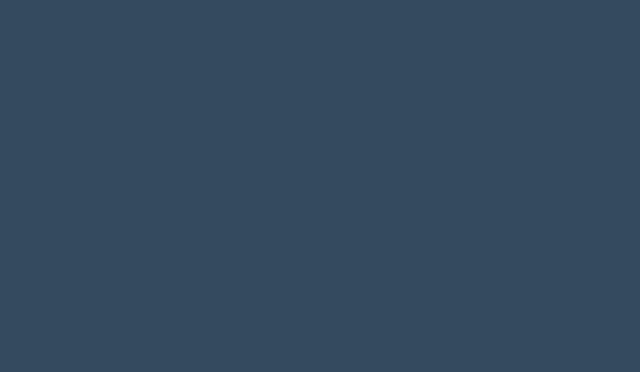
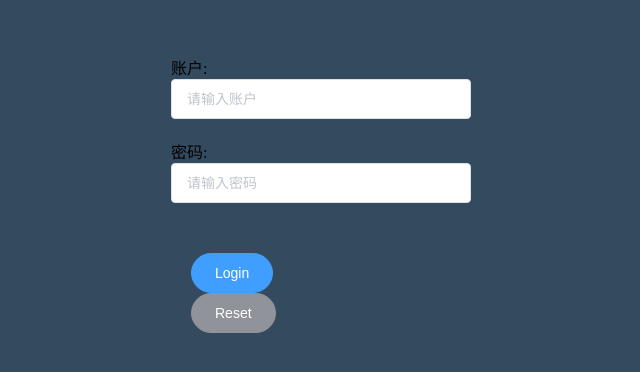
Before and after one commit to aowuR/vue-elementui-demo, a Vue app: page /#/login in a window 1280 px wide. Shown: the part 196-568 px from the top of the page, without its empty margins (319-959 px from the left). Built offline with nearby package versions, Linux system fonts and the light colour scheme.

Commit message:
切换测试

```diff
--- a/src/views/Login/index.vue
+++ b/src/views/Login/index.vue
@@ -1,13 +1,58 @@
 <template>
-    <div id="login"></div>
+    <div id="login">
+        <div id="box">
+            <div class="form">
+                <div>
+                    <div class="flex_lr">
+                        <p class="font w_70">账户:</p>
+                        <el-input placeholder="请输入账户" v-model="name" clearable></el-input>
+                    </div>
+                    <div class="flex_lr" style="margin-top:20px">
+                        <p class="font w_70">密码:</p>
+                        <el-input placeholder="请输入密码" v-model="password" show-password></el-input>
+                    </div>
+                </div>
+                <div class="login_btn flex_left">
+                    <div>
+                        <el-button type="primary" round>Login</el-button>
+                    </div>
+                    <div>
+                        <el-button type="info" round>Reset</el-button>
+                    </div>
+                </div>
+            </div>
+        </div>
+    </div>
 </template>
 
 <script>
+export default {
+    data() {
+        return {
+            name: "",
+            password: ""
+        };
+    },
+    methods: {}
+};
 </script>
 
 <style lang="scss" scoped>
 #login {
     height: 100vh;
     background-color: #344a5f;
+    #box {
+        height: 100%;
+        display: flex;
+        justify-content: center;
+        align-items: center;
+        .form {
+            width: 300px;
+            .login_btn {
+                margin-top: 30px;
+                padding: 20px;
+            }
+        }
+    }
 }
 </style>
```
